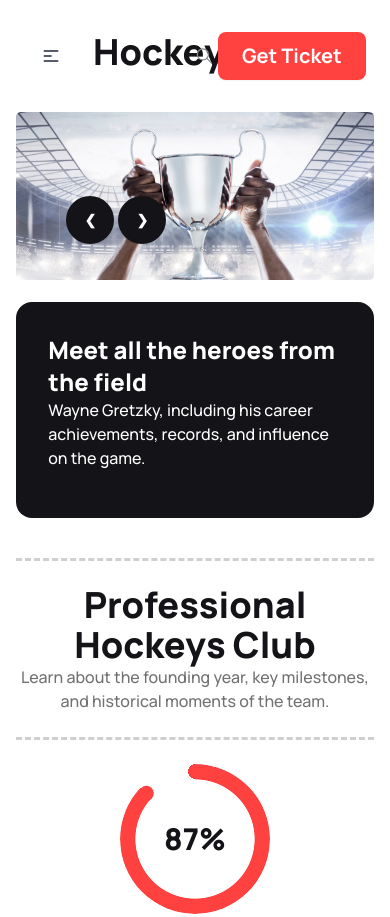
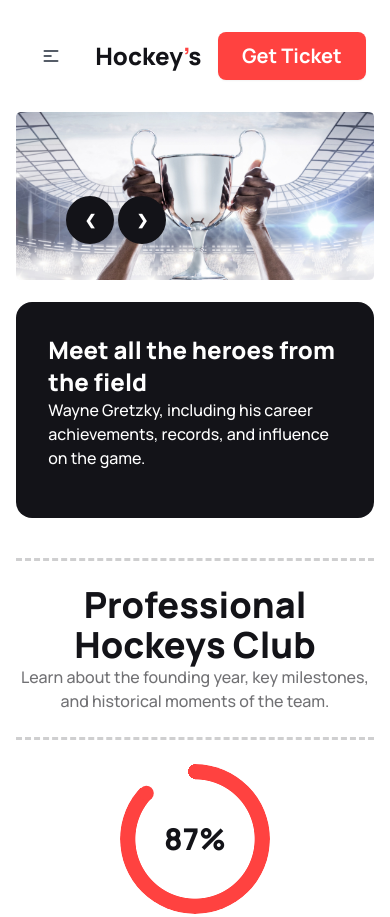
Before and after one commit to ShariarArefinOfficial/Hockeys, a plain HTML site: page index.html in a window 390 px wide. Shown: the top 917 px of the page. Drawn offline with nearby package versions, Linux system fonts and the light colour scheme.

Commit message:
update nevigation

```diff
--- a/index.html
+++ b/index.html
@@ -57,8 +57,9 @@
 
       </ul>
     </div>
-    <a class="btn btn-ghost text-xl hover:bg-white">
-      <img src="Images/Hockey’s.png" alt="Hockeys logo">
+    <a class="btn btn-ghost text-2xl font-extrabold hover:bg-white">
+      <!-- <img src="Images/Hockey’s.png" alt="Hockeys logo"> -->
+      <h1 class="text-primary-text">Hockey<span class="text-[#FF4240]">’</span>s</h1>
     </a>
   </div>
   <div class="navbar-center hidden lg:flex">
@@ -72,7 +73,7 @@
     </ul>
   </div>
   <div class="navbar-end">
-    <svg xmlns="http://www.w3.org/2000/svg" width="24" height="24" viewBox="0 0 24 24" fill="none" class="inline mr-1 md:mr-4">
+    <svg xmlns="http://www.w3.org/2000/svg" width="24" height="24" viewBox="0 0 24 24" fill="none" class=" mr-1 md:mr-4 hidden sm:hidden md:inline">
       <g clip-path="url(#clip0_5_6)">
         <path d="M3 10C3 10.9193 3.18106 11.8295 3.53284 12.6788C3.88463 13.5281 4.40024 14.2997 5.05025 14.9497C5.70026 15.5998 6.47194 16.1154 7.32122 16.4672C8.1705 16.8189 9.08075 17 10 17C10.9193 17 11.8295 16.8189 12.6788 16.4672C13.5281 16.1154 14.2997 15.5998 14.9497 14.9497C15.5998 14.2997 16.1154 13.5281 16.4672 12.6788C16.8189 11.8295 17 10.9193 17 10C17 9.08075 16.8189 8.1705 16.4672 7.32122C16.1154 6.47194 15.5998 5.70026 14.9497 5.05025C14.2997 4.40024 13.5281 3.88463 12.6788 3.53284C11.8295 3.18106 10.9193 3 10 3C9.08075 3 8.1705 3.18106 7.32122 3.53284C6.47194 3.88463 5.70026 4.40024 5.05025 5.05025C4.40024 5.70026 3.88463 6.47194 3.53284 7.32122C3.18106 8.1705 3 9.08075 3 10Z" stroke="#89898B" stroke-width="1.5" stroke-linecap="round" stroke-linejoin="round"/>
         <path d="M21 21L15 15" stroke="#89898B" stroke-width="1.5" stroke-linecap="round" stroke-linejoin="round"/>
```
